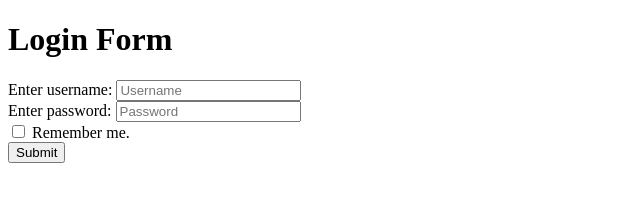
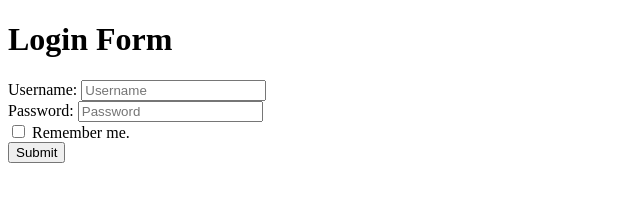
Before and after one commit to acciojob/remember-me-login-form-Sameermd25, a website: page main.html in a window 1280 px wide. Shown: the whole page, without its empty margins (0-640 px from the left). Drawn offline with Linux system fonts and the light colour scheme.

Commit message:
created a submission

```diff
--- a/main.html
+++ b/main.html
@@ -10,10 +10,10 @@
 	<!-- the entire body must be written by student -->
 	<h1>Login Form</h1>
     <form id="form">
-        <label for="username">Enter username:</label>
+        <label for="username">Username:</label>
         <input type="text" placeholder="Username" id="username">
         <br>
-        <label for="password">Enter password:</label>
+        <label for="password">Password:</label>
         <input type="password" placeholder="Password" id="password">
         <br>
         <input type="checkbox" id="checkbox">
```
